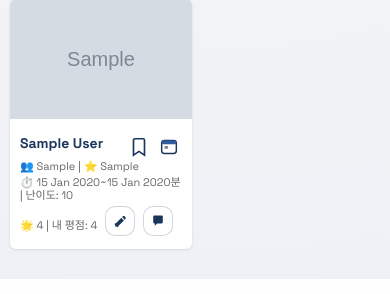
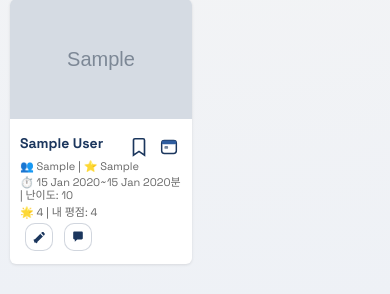
Before and after one commit to lacram/boardgame-pick, a Node server app: template views/index.ejs in a window 390 px wide. Shown: the part 676-970 px from the top of the page. Run offline with Node 20, Linux system fonts and the light colour scheme; the template is opened without the code that fills it: most values are stand-ins (such as "Sample title", 1, 10 or a date in 2020); grey boxes marked "Sample" are stand-in pictures.

Commit message:
평점/리뷰 버튼 정렬 개선

```diff
--- a/public/css/styles.css
+++ b/public/css/styles.css
@@ -211,6 +211,20 @@ body {
     color: #666;
     margin-bottom: 4px;
     line-height: 1.3;
+}
+
+.game-info-actions {
+    display: flex;
+    align-items: center;
+    justify-content: space-between;
+    gap: 8px;
+}
+
+.game-actions {
+    display: inline-flex;
+    align-items: center;
+    gap: 6px;
+    flex-shrink: 0;
 }
 
 .favorite-button, .scheduled-button {
@@ -542,6 +556,12 @@ body {
         line-height: 1.2;
     }
 
+    .game-info-actions {
+        flex-direction: column;
+        align-items: flex-start;
+        gap: 4px;
+    }
+
     .favorite-button, .scheduled-button {
         font-size: 16px;
     }
@@ -552,8 +572,9 @@ body {
         min-width: 40px;
     }
 
-    .rating-button {
-        font-size: 11px;
-        padding: 3px 8px;
+    .rating-button,
+    .review-button {
+        width: 28px;
+        height: 28px;
     }
 }
--- a/views/index.ejs
+++ b/views/index.ejs
@@ -101,8 +101,9 @@
                         </div>
                         <div class="game-info">⏱️ <%= game.play_time_min || 0 %>~<%= game.play_time_max || 0 %>분
                             | 난이도: <%= game.weight || 0 %></div>
-                        <div class="game-info">🌟 <%= game.rating || 0 %>
-                            | 내 평점: <span id="myRating-<%= game.bgg_id %>"><%= game.myRating || '-' %></span>
+                        <div class="game-info game-info-actions">
+                            <span>🌟 <%= game.rating || 0 %> | 내 평점: <span id="myRating-<%= game.bgg_id %>"><%= game.myRating || '-' %></span></span>
+                            <span class="game-actions">
                                 <button onclick="openRatingModal(<%= game.bgg_id %>)"
                                         data-game-name="<%= game.displayName %>"
                                         class="rating-button"
@@ -116,6 +117,7 @@
                                         style="display: <%= game.myRating ? 'inline-flex' : 'none' %>;">
                                     <img src="/images/icon-chat.svg" alt="" class="action-icon">
                                 </button>
+                            </span>
                         </div>
                     </div>
                 </div>
```
Lines whose indentation alone changed are shown as unchanged.
